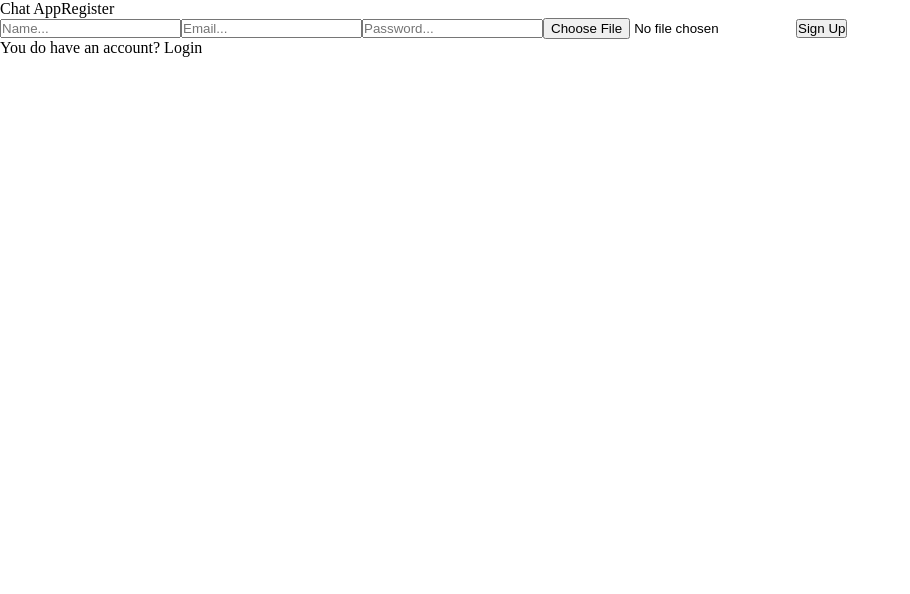
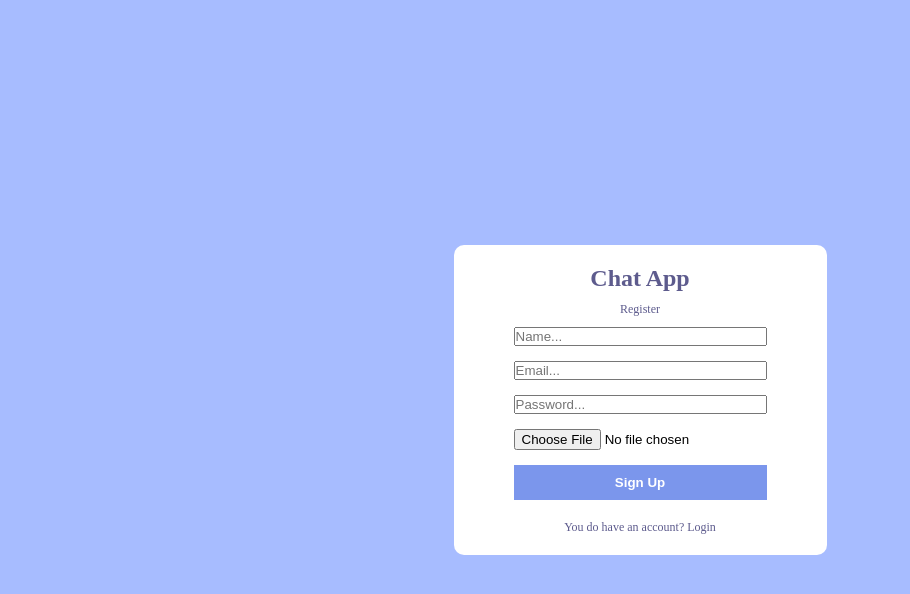
Before and after one commit to Tiaguh/Chat, a React (Create React App) app: page / in a window 1280 px wide. Shown: the top 594 px of the page, without its empty margins (0-910 px from the left). Built offline with nearby package versions, Linux system fonts and the light colour scheme.

Commit message:
creating the register form

```diff
--- a/package.json
+++ b/package.json
@@ -9,6 +9,7 @@
     "react": "^18.3.1",
     "react-dom": "^18.3.1",
     "react-scripts": "5.0.1",
+    "sass": "^1.77.4",
     "web-vitals": "^2.1.4"
   },
   "scripts": {
--- a/src/App.js
+++ b/src/App.js
@@ -1,4 +1,5 @@
 import './App.css';
+import './style.scss'
 
 import Register from './Pages/Register';
 
--- a/src/Pages/Register.jsx
+++ b/src/Pages/Register.jsx
@@ -2,10 +2,10 @@
 
 export default function Register() {
     return (
-        <div className="register-container">
-            <div className="register-form">
-                <span>Chat App</span>
-                <span>Register</span>
+        <div className="form-container">
+            <div className="form-wrapper">
+                <span className="logo">Chat App</span>
+                <span className="title">Register</span>
 
                 <form>
                     <input type="text" placeholder="Name..." />
--- /dev/null
+++ b/src/style.scss
@@ -0,0 +1,66 @@
+.form-container {
+    widows: 100vw;
+    height: 100vh;
+
+    display: flex;
+    justify-content: center;
+    align-items: center;
+
+    background-color: #a7bcff;
+
+    .form-wrapper {
+        display: flex;
+        flex-direction: column;
+        align-items: center;
+
+        gap: 10px;
+
+        background-color: #FFF;
+        padding: 20px 60px;
+
+        border-radius: 10px;
+
+        .logo {
+            font-weight: bold;
+            font-size: 24px;
+            color: #5d5b8d;
+        }
+
+        .title {
+            font-size: 12px;
+            color: #5d5b8d;
+        }
+
+        form {
+            display: flex;
+            flex-direction: column;
+            gap: 15px;
+
+            .input {
+                width: 250px;
+
+                border: none;
+                border-bottom: 1px solid #a7bcff;
+                padding: 15px;
+
+                &::placeholder {
+                    color: #afafaf;
+                }
+            }
+
+            button {
+                background-color: #7b96ec;
+                color: #FFF;
+                padding: 10px;
+                font-weight: bold;
+                border: none;
+                border: 15px;
+                cursor: pointer;
+            }
+        } p {
+            color: #5d5b8d;
+            font-size: 12px;
+            margin-top: 10px;
+        }
+    }
+}
```
Also changed, not shown: 1 other file (tests, documents, lock files or other folders).
